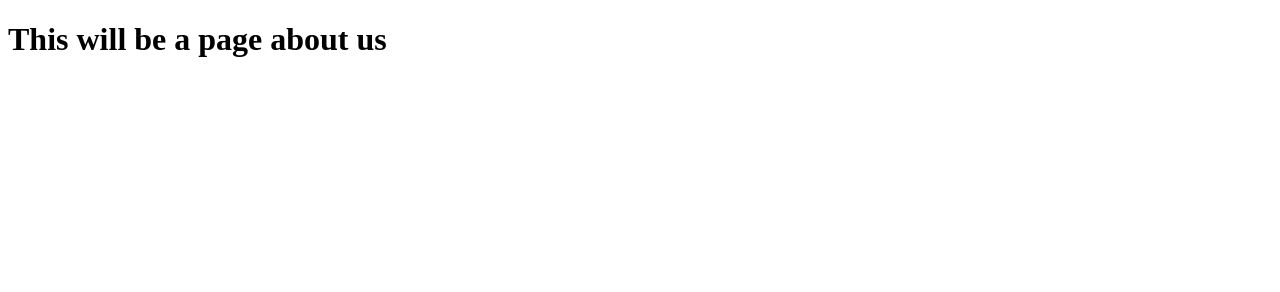
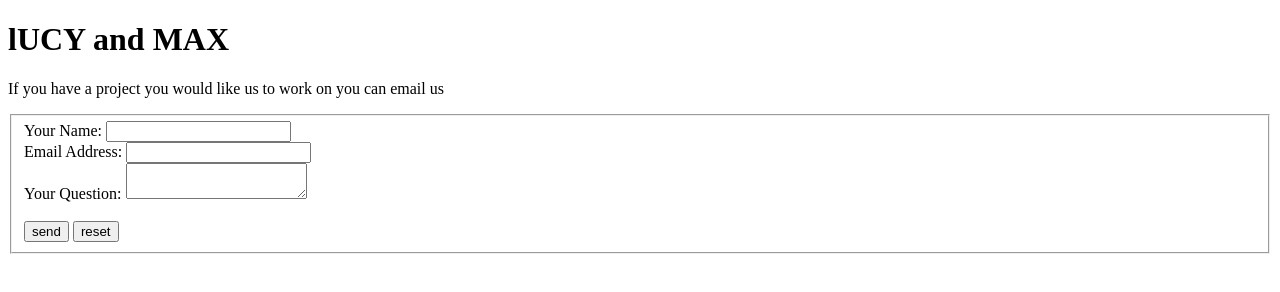
Before and after one commit to holliemaethomas/forMax, a plain HTML site: page aboutUs.html in a window 1280 px wide. Drawn offline with Linux system fonts and the light colour scheme.

Commit message:
adding form

```diff
--- a/aboutUs.html
+++ b/aboutUs.html
@@ -7,6 +7,32 @@
   <title>Document</title>
 </head>
 <body>
-  <h1>This will be a page about us</h1>
+  <h1>lUCY and MAX</h1>
+
+  <p>
+If you have a project you would like us to work on you can email us
+  </p>
+  <fieldset>
+    <div id=emailForm>
+      <form action= "mailto:laxancrafts@gmail.com" method="post" enctype="text/plain">
+        <div id="input-name">
+          <label for ="nameInput" class="title">Your Name:</label>
+          <input id="nameInput" type="text" class="input" name ="name">
+        </div>
+        <div id="email-input">
+          <label for ="emailInput" class="title">Email Address:</label>
+          <input id="emailInput" type="text" class="input" name="mail">
+        </div>
+        <div id="comment-input">
+          <label for ="commentInput" class="title">Your Question:</label>
+          <textarea id="commentInput" type="text" class="input" name="comment"></textarea>
+        <br><br>
+        <div id="submit-buttons">
+          <input type="submit" class="submit" value="send">
+          <input type= "reset" class="submit" value="reset">
+        </div>
+      </form>
+    </div>
+  </fieldset>
 </body>
 </html>
```
